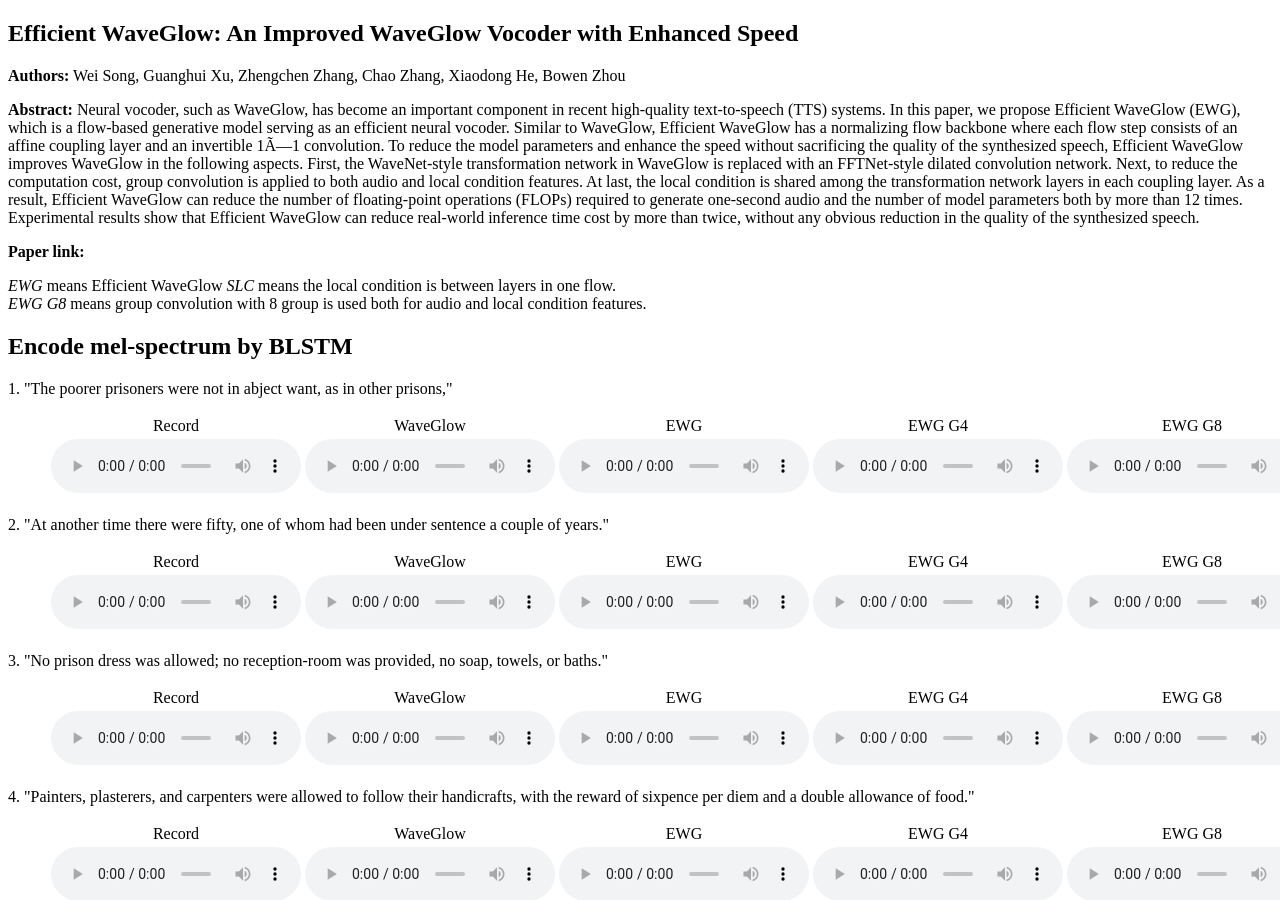
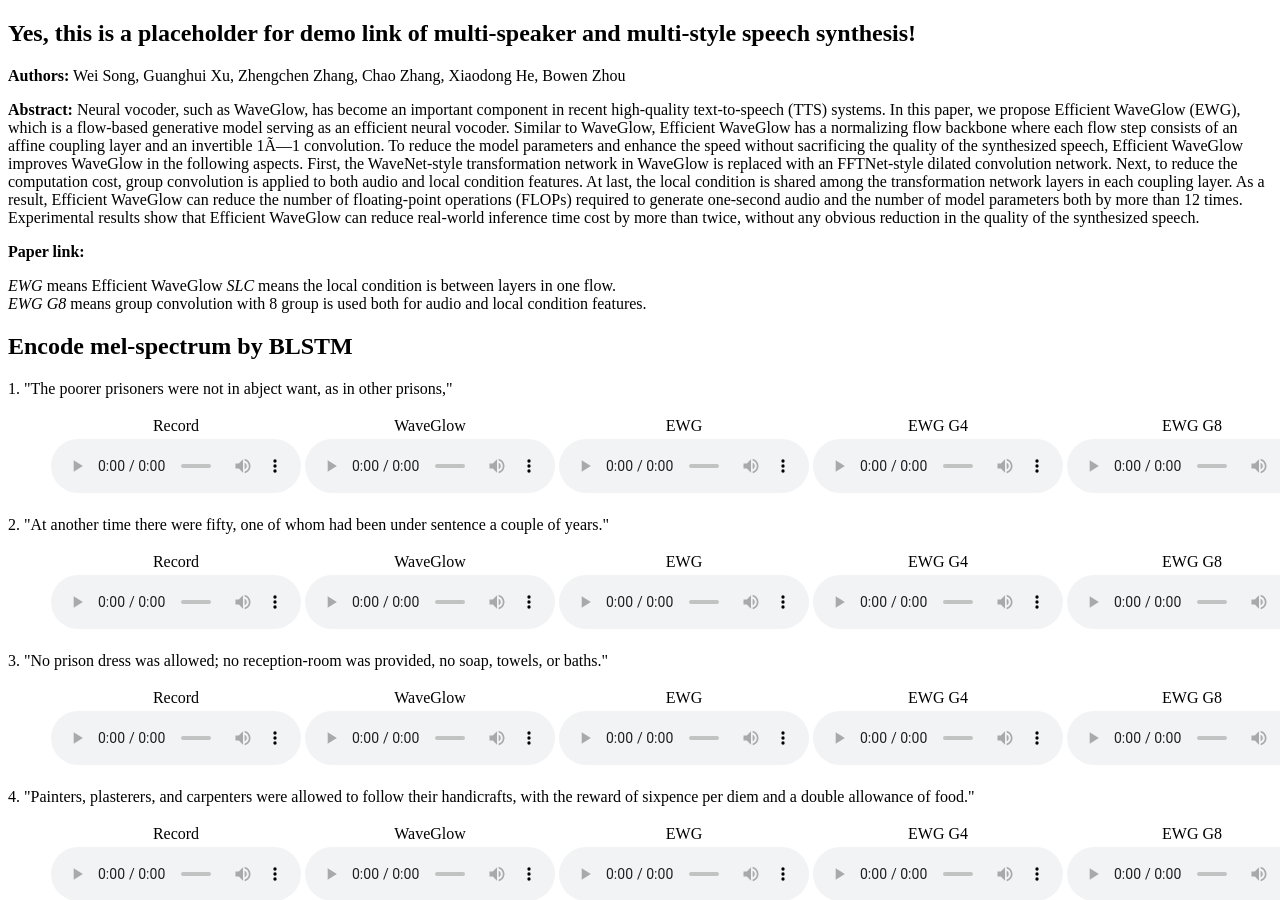
Before and after one commit to weixsong/weixsong.github.io, a Jekyll site: the page demos/MultiSpeakerMultiStyle/index.html, which Jekyll copies as it is, in a window 1280 px wide and 900 px high. Built offline with Jekyll 4.4.1, drawn with Linux system fonts in a browser that asks for light colours; Markdown is read by kramdown in place of the engine named in the settings.

Commit message:
Update index.html

```diff
--- a/demos/MultiSpeakerMultiStyle/index.html
+++ b/demos/MultiSpeakerMultiStyle/index.html
@@ -12,7 +12,7 @@
 
 <article>
   <header>
-    <h1>Efficient WaveGlow: An Improved WaveGlow Vocoder with Enhanced Speed</h1>
+    <h1>Yes, this is a placeholder for demo link of multi-speaker and multi-style speech synthesis!</h1>
   </header>
 </article>
 
```
